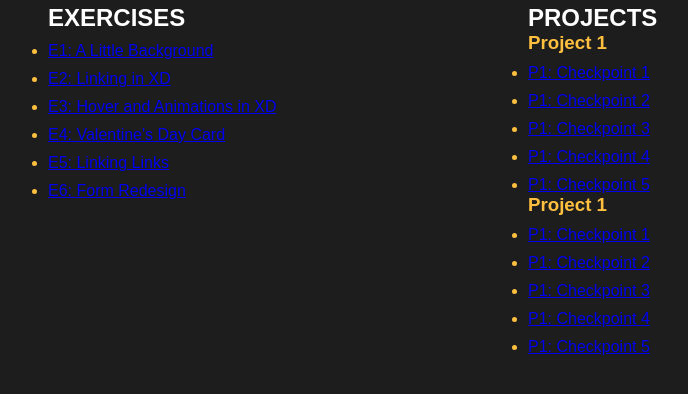
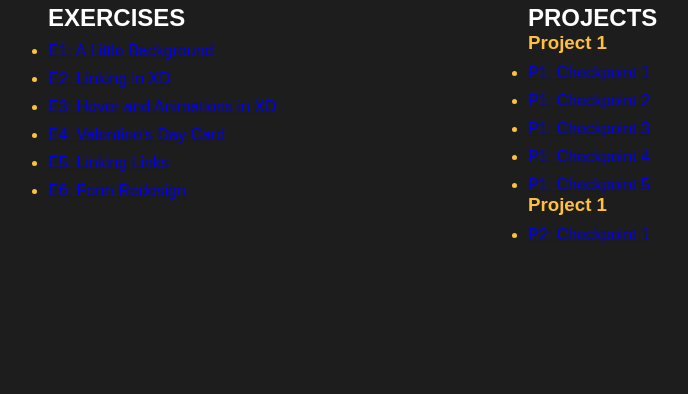
Before and after one commit to jlam20/web22, a plain HTML site: page index.html in a window 1280 px wide. Shown: the part 108-502 px from the top of the page, without its empty margins (112-800 px from the left). Drawn offline with Linux system fonts and the light colour scheme; a web font is replaced by a local one.

Commit message:
Update index.html

```diff
--- a/index.html
+++ b/index.html
@@ -34,11 +34,7 @@
           </ul>
         <h3>Project 1</h3>
           <ul>
-            <li><a href="p1-1/index.html">P1: Checkpoint 1</a></li>
-            <li><a href="https://xd.adobe.com/view/1efec04c-ac45-4817-84aa-086459c4dcf3-4bad/">P1: Checkpoint 2</a></li>
-            <li><a href="https://xd.adobe.com/view/7e057422-ffd6-4a5c-b368-6f151c2ceb7b-2b56/">P1: Checkpoint 3</a></li>
-            <li><a href="https://xd.adobe.com/view/7e057422-ffd6-4a5c-b368-6f151c2ceb7b-2b56/">P1: Checkpoint 4</a></li>
-            <li><a href="https://xd.adobe.com/view/7e057422-ffd6-4a5c-b368-6f151c2ceb7b-2b56/">P1: Checkpoint 5</a></li>
+            <li><a href="p1-1/index.html">P2: Checkpoint 1</a></li>
           </ul>
       </div>
     </main>
```
